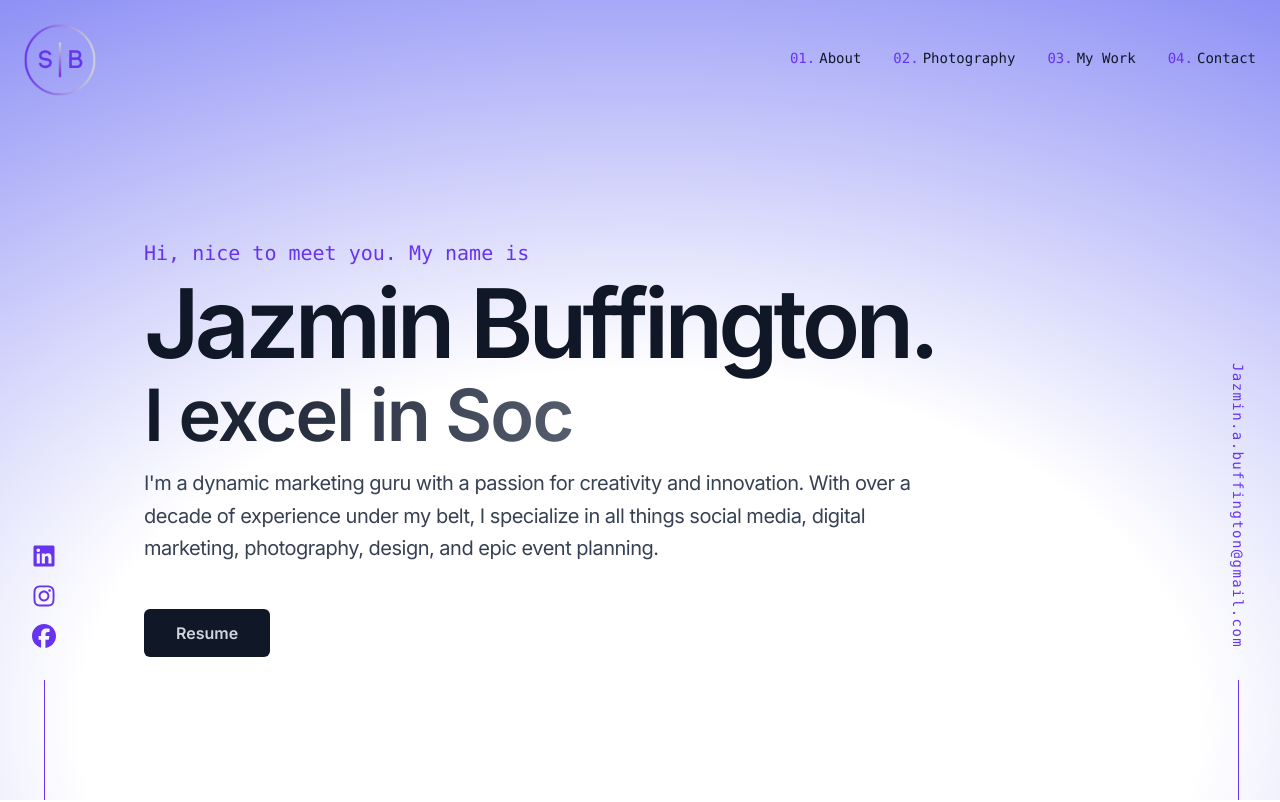
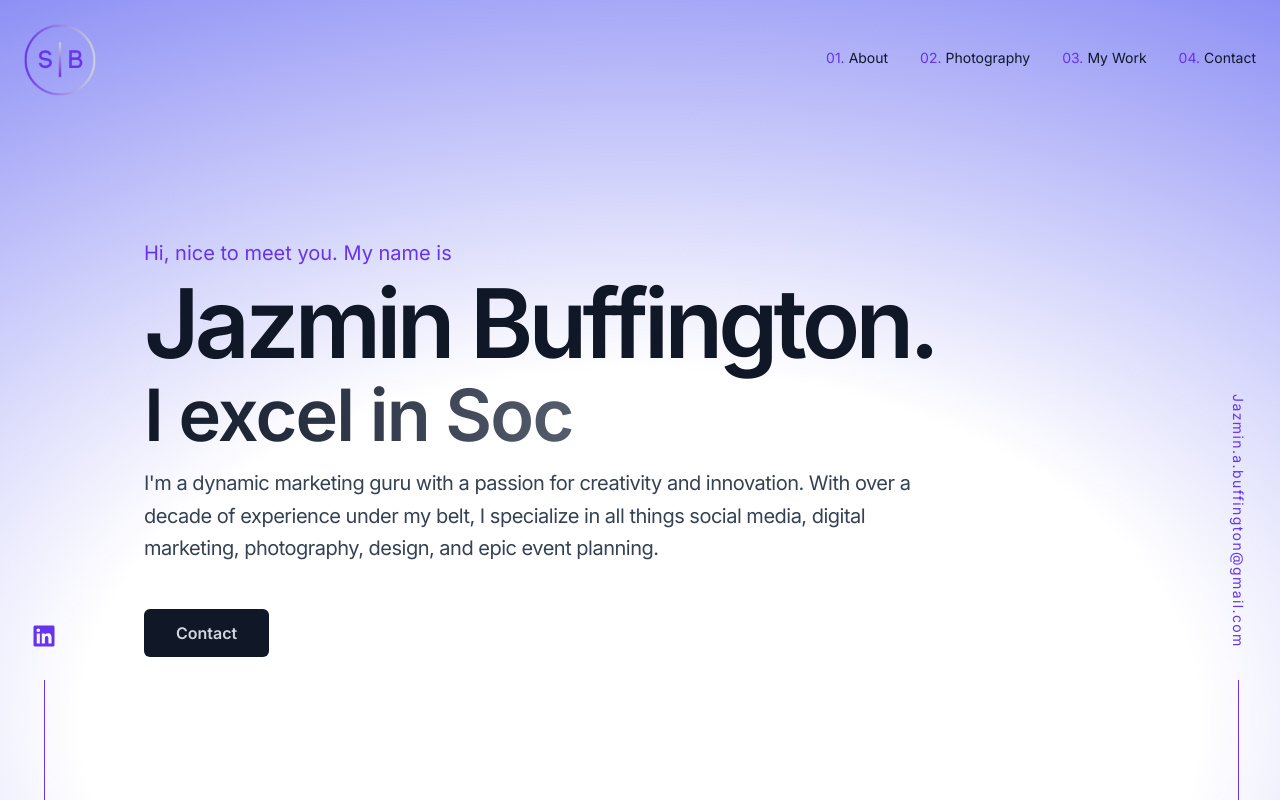
Before and after one commit to rubenaguilardev/social_buffington_rt, a React (Vite) app: page / in a window 1280 px wide. Shown: the top 802 px of the page. Built offline with nearby package versions, Linux system fonts and the light colour scheme.

Commit message:
changes to styling

```diff
--- a/src/App.jsx
+++ b/src/App.jsx
@@ -2,6 +2,7 @@
 import Header from "./components/Header"
 import SideBars from "./components/SideBars"
 import About from "./components/About"
+import Skills from "./components/Skills"
 
 
 const App = () => {
@@ -17,7 +18,7 @@ const App = () => {
         <Header />
         <SideBars />
         <About/>
-
+        <Skills/>
       </div>
     </div>
 
--- a/src/components/About.jsx
+++ b/src/components/About.jsx
@@ -7,7 +7,7 @@ const About = () => {
         <section className="flex flex-col md:px-15 lg:px-22 xl:px-30 2xl:px-44">
             <div className="flex items-center gap-3 mb-12">
                 <p className="text-3xl font-semibold text-gray-900">
-                <span className="text-[1.5rem] text-[#63e] mr-2 font-mono">01.</span>About Me</p>
+                <span className="text-[1.5rem] text-[#63e] mr-2">01.</span>About Me</p>
                 <div className="flex-1 h-px bg-[#63e]"></div>
             </div>
             <div className="flex flex-col md:flex-row justify-center md:pl-5 gap-4">
--- a/src/components/Header.jsx
+++ b/src/components/Header.jsx
@@ -16,7 +16,7 @@ const Header = () => {
             <Nav />
             <main className="flex flex-1 items-center md:px-15 lg:px-22 xl:px-30 2xl:px-44">
                 <div>
-                    <h1 className="text-[#6633ee] pb-2 text-md sm:text-xl lg:text-xl font-mono">Hi, nice to meet you. My name is</h1>
+                    <h1 className="text-[#6633ee] pb-2 text-md sm:text-xl lg:text-xl">Hi, nice to meet you. My name is</h1>
                     <h2 className="text-4xl sm:text-5xl md:text-6xl lg:text-7xl xl:text-8xl 2xl:text-9xl
                     tracking-tighter font-semibold text-gray-900 pb-1">
                     Jazmin Buffington.
@@ -28,7 +28,7 @@ const Header = () => {
                     {HERO_TEXT}</p>
                     <button className="group relative h-12 cursor-pointer overflow-hidden overflow-x-hidden rounded-md
                     bg-gray-900 px-8 py-2 text-gray-300 font-semibold font-['Inter']"><span className="relative z-10">
-                    Resume</span><span className="absolute inset-0 overflow-hidden rounded-md">
+                    Contact</span><span className="absolute inset-0 overflow-hidden rounded-md">
                     <span className="absolute left-0 aspect-square w-full origin-center -translate-x-full rounded-full bg-[#63e]
                     transition-all duration-500 group-hover:-translate-x-0 group-hover:scale-150"></span></span></button>
                 </div>
--- a/src/components/Nav.jsx
+++ b/src/components/Nav.jsx
@@ -7,13 +7,13 @@ const NavLinks = () => {
     return (
         <>
             <NavLink className="hover:text-[#6633ee] flex flex-col md:flex-row" to="/about">
-            <span className="text-[#6633ee] font-mono mb-1 pr-1">01.</span>About</NavLink>
+            <span className="text-[#6633ee] mb-1 pr-1">01.</span>About</NavLink>
             <NavLink className="hover:text-[#6633ee] flex flex-col md:flex-row" to="/gallery">
-            <span className="text-[#6633ee] font-mono mb-1 pr-1">02.</span>Photography</NavLink>
+            <span className="text-[#6633ee] mb-1 pr-1">02.</span>Photography</NavLink>
             <NavLink className="hover:text-[#6633ee] flex flex-col md:flex-row" to="/work">
-            <span className="text-[#6633ee] font-mono mb-1 pr-1">03.</span>My Work</NavLink>
+            <span className="text-[#6633ee] mb-1 pr-1">03.</span>My Work</NavLink>
              <NavLink className="hover:text-[#6633ee] flex flex-col md:flex-row" to="/contact">
-            <span className="text-[#6633ee] font-mono mb-1 pr-1">04.</span>Contact</NavLink>
+            <span className="text-[#6633ee] mb-1 pr-1">04.</span>Contact</NavLink>
         </>
     )
 }
@@ -28,7 +28,7 @@ const Nav = () => {
     return (
         <nav className="flex justify-between w-full items-center text-gray-900 mt-6">
             <img src={logo} alt="logo" className="z-41 h-14 w-14 sm:h-16 sm:w-16 md:h-18 md:w-18"/>
-            <div className="items-center hidden md:flex space-x-8 font-mono text-sm">
+            <div className="items-center hidden md:flex space-x-8 text-sm">
                 <NavLinks/>
             </div>
             <div className="md:hidden">
--- a/src/components/SideBars.jsx
+++ b/src/components/SideBars.jsx
@@ -9,13 +9,10 @@ const Sidebars = () => {
         <div className="flex flex-col items-center justify-end text-[#63e] pointer-events-auto">
           <a href="https://www.linkedin.com/in/jazmin-aguilar-buffington/" className="mb-4 hover:text-[#413268] transition text-2xl">
             <FaLinkedin /></a>
-          <a href="https://instagram.com" className="mb-4 hover:text-[#413268] transition text-2xl">
-            <FaInstagram /></a>
-          <a href="https://facebook.com" className="mb-4 hover:text-[#413268] transition text-2xl">
-            <FaFacebook /></a>
+
           <div className="w-px h-30 bg-[#63e] mt-4"></div>
         </div>
-        <div className="flex flex-col items-center text-[#63e] font-mono pointer-events-auto">
+        <div className="flex flex-col items-center text-[#63e] pointer-events-auto">
           <a href={`mailto:${email}`}
             className="mb-4 text-sm tracking-widest hover:text-[#413268] transition"
             style={{ writingMode: 'vertical-rl' }}>{email}</a>
--- a/src/components/Skills.jsx
+++ b/src/components/Skills.jsx
@@ -1,7 +1,4 @@
-import { SKILLS } from "../constants/index"
-import { useState } from 'react'
-import { ArrowLeft, ArrowRight } from 'lucide-react'
-import { div } from "framer-motion/client"
+
 
 const Skills = () => {
 
--- a/src/index.css
+++ b/src/index.css
@@ -5,23 +5,3 @@
 :root {
   font-family: "Inter", sans-serif;
 }
-
-@utility activeImage {
-  opacity: 1;
-  z-index: 1;
-}
-
-@utility inactiveImage {
-  opacity: 0.5;
-  z-index: -1;
-}
-
-@utility activeDesc {
-  opacity: 1;
-  visibility: visible;
-}
-
-@utility inactiveDesc {
-  opacity: 0;
-  visibility: hidden;
-}
--- a/src/main.jsx
+++ b/src/main.jsx
@@ -1,3 +1,4 @@
+import React from 'react'
 import { StrictMode } from 'react'
 import { createRoot } from 'react-dom/client'
 import './index.css'
```
Also changed, not shown: src/assets/Jazmin.png.
